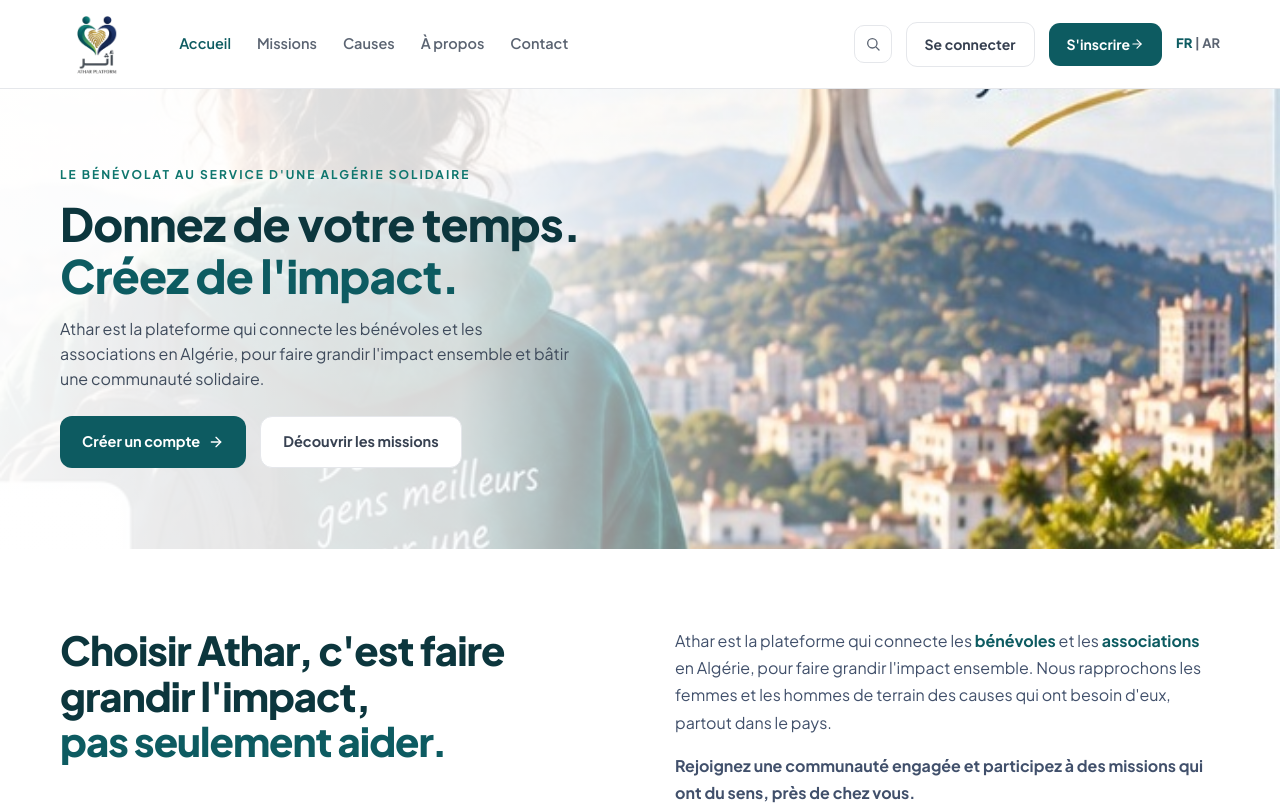
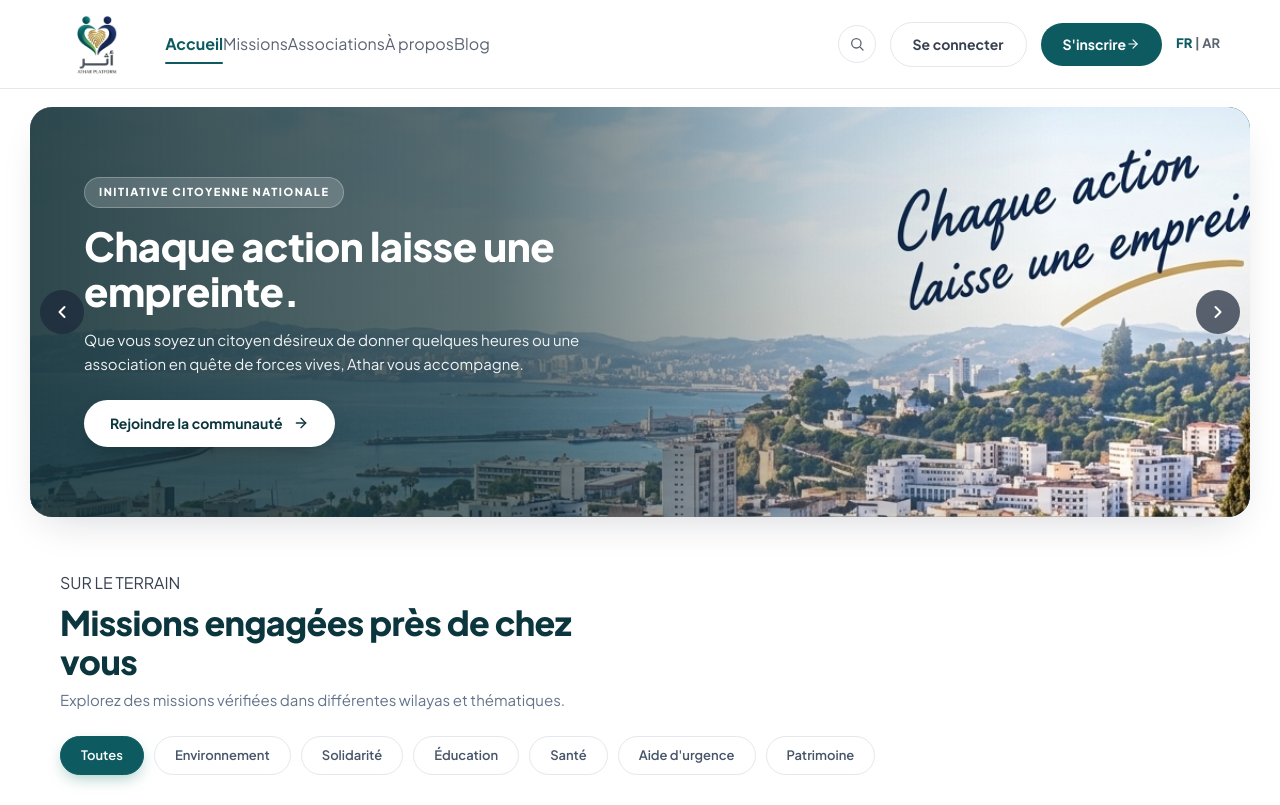
Before and after one commit to meyladj/athar, a React (Vite) app in the folder Ather_UI/: page / in a window 1280 px wide. Shown: the top 805 px of the page. Built offline with nearby package versions, Linux system fonts and the light colour scheme.

Commit message:
feat: banniere panoramique 'Chaque action laisse une empreinte', slider et explorateur de missions aligne

```diff
--- a/Ather_UI/src/App.jsx
+++ b/Ather_UI/src/App.jsx
@@ -104,6 +104,22 @@
   );
 }
 
+function IconChevronLeft({ className = "w-5 h-5" }) {
+  return (
+    <svg className={className} viewBox="0 0 24 24" fill="none" stroke="currentColor" strokeWidth="2.4" strokeLinecap="round" strokeLinejoin="round">
+      <path d="m15 18-6-6 6-6"/>
+    </svg>
+  );
+}
+
+function IconChevronRight({ className = "w-5 h-5" }) {
+  return (
+    <svg className={className} viewBox="0 0 24 24" fill="none" stroke="currentColor" strokeWidth="2.4" strokeLinecap="round" strokeLinejoin="round">
+      <path d="m9 18 6-6-6-6"/>
+    </svg>
+  );
+}
+
 // Skeleton Placeholder for Mission Card
 function MissionCardSkeleton() {
   return (
@@ -147,6 +163,33 @@
   // Category filter for missions
   const [selectedCategoryFilter, setSelectedCategoryFilter] = useState('Toutes');
 
+  // Hero panoramic slider state
+  const [currentHeroSlide, setCurrentHeroSlide] = useState(0);
+  const heroSlides = [
+    {
+      image: "/assets/algeria-panoramic.jpg",
+      badge: "INITIATIVE CITOYENNE NATIONALE",
+      title: "Chaque action laisse une empreinte.",
+      desc: "Que vous soyez un citoyen désireux de donner quelques heures ou une association en quête de forces vives, Athar vous accompagne.",
+      buttonText: "Rejoindre la communauté",
+      action: () => openSignup('choice')
+    },
+    {
+      image: "/assets/hero-banner-full.jpg",
+      badge: "ENGAGEMENT CITOYEN & SOLIDARITÉ",
+      title: "Ensemble pour une Algérie solidaire.",
+      desc: "Plus de 12 500 bénévoles et 350 associations déjà mobilisés à travers les 58 wilayas pour créer un impact réel.",
+      buttonText: "Découvrir les missions",
+      action: () => {
+        const el = document.getElementById('missions');
+        if (el) el.scrollIntoView({ behavior: 'smooth' });
+      }
+    }
+  ];
+
+  const nextSlide = () => setCurrentHeroSlide((prev) => (prev + 1) % heroSlides.length);
+  const prevSlide = () => setCurrentHeroSlide((prev) => (prev - 1 + heroSlides.length) % heroSlides.length);
+
   // Initial skeleton loading timer
   useEffect(() => {
     const timer = setTimeout(() => setIsMissionsLoading(false), 600);
@@ -166,7 +209,8 @@
     'Solidarité',
     'Éducation',
     'Santé',
-    'Aide d\'urgence'
+    'Aide d\'urgence',
+    'Patrimoine'
   ];
 
   // 6 verified Algerian missions from previous version
@@ -386,9 +430,9 @@
             <div className="menu">
               <a href="#accueil" className="active">Accueil</a>
               <a href="#missions">Missions</a>
-              <a href="#causes">Causes</a>
+              <a href="#causes">Associations</a>
               <a href="#about">À propos</a>
-              <a href="#contact">Contact</a>
+              <a href="#contact">Blog</a>
             </div>
 
             <div className="right">
@@ -420,29 +464,141 @@
         </div>
       </header>
 
-      {/* HERO : photo en fond plein écran, texte par-dessus */}
-      <section className="hero" id="accueil">
+      {/* HERO PANORAMIQUE BANNER (comme la capture d'écran) */}
+      <section className="panoramic-hero-wrapper" id="accueil">
+        <div className="panoramic-hero-slider">
+          {heroSlides.map((slide, idx) => (
+            <div
+              key={idx}
+              className={`panoramic-hero-slide ${idx === currentHeroSlide ? 'active' : ''}`}
+            >
+              <img
+                src={slide.image}
+                alt={slide.title}
+                className="panoramic-hero-img"
+              />
+              <div className="panoramic-hero-overlay"></div>
+              <div className="panoramic-hero-content">
+                <span className="panoramic-hero-badge">
+                  {slide.badge}
+                </span>
+                <h1 className="panoramic-hero-title">
+                  {slide.title}
+                </h1>
+                <p className="panoramic-hero-desc">
+                  {slide.desc}
+                </p>
+                <div>
+                  <button
+                    onClick={slide.action}
+                    className="panoramic-hero-btn"
+                  >
+                    <span>{slide.buttonText}</span>
+                    <IconArrowRight className="w-4 h-4" />
+                  </button>
+                </div>
+              </div>
+            </div>
+          ))}
+
+          {/* Flèches latérales */}
+          <button
+            onClick={prevSlide}
+            className="panoramic-arrow prev"
+            aria-label="Diapositive précédente"
+          >
+            <IconChevronLeft className="w-5 h-5" />
+          </button>
+          <button
+            onClick={nextSlide}
+            className="panoramic-arrow next"
+            aria-label="Diapositive suivante"
+          >
+            <IconChevronRight className="w-5 h-5" />
+          </button>
+        </div>
+      </section>
+
+      {/* MISSIONS EXPLORER SECTION (exactement comme la capture d'écran) */}
+      <section id="missions" className="missions">
         <div className="wrap">
-          <div className="herotext">
-            <div className="eyebrow">Le bénévolat au service d'une Algérie solidaire</div>
-            <h1>
-              <span className="blue">Donnez de votre temps.</span>
-              <br />
-              <span className="green">Créez de l'impact.</span>
-            </h1>
-            <p>
-              Athar est la plateforme qui connecte les bénévoles et les associations en Algérie,
-              pour faire grandir l'impact ensemble et bâtir une communauté solidaire.
-            </p>
-            <div className="cta">
-              <button className="btn btn-green btn-lg flex items-center gap-2" onClick={() => openSignup('choice')}>
-                <span>Créer un compte</span>
-                <IconArrowRight className="w-4 h-4" />
-              </button>
-              <a href="#missions" className="btn btn-ghost btn-lg">
-                Découvrir les missions
-              </a>
+          <div className="missions-head-row">
+            <div className="missions-head-left">
+              <div className="eyebrow">SUR LE TERRAIN</div>
+              <h2>Missions engagées près de chez vous</h2>
+              <p>Explorez des missions vérifiées dans différentes wilayas et thématiques.</p>
             </div>
+
+            {/* Filtres thématiques alignés à droite */}
+            <div className="missions-filter-bar">
+              {categories.map((cat, idx) => (
+                <button
+                  key={idx}
+                  onClick={() => handleCategoryChange(cat)}
+                  className={`filter-btn ${selectedCategoryFilter === cat ? 'active' : ''}`}
+                >
+                  {cat}
+                </button>
+              ))}
+            </div>
+          </div>
+
+          {/* Grille des missions spacieuse avec skeleton loader */}
+          <div className="missions-grid">
+            {isMissionsLoading ? (
+              [1, 2, 3].map((n) => <MissionCardSkeleton key={n} />)
+            ) : filteredMissions.length === 0 ? (
+              <div style={{ gridColumn: '1 / -1', textAlign: 'center', padding: '48px 16px', color: '#64748B' }}>
+                <p style={{ fontSize: '18px', fontWeight: 600 }}>Aucune mission trouvée pour cette catégorie.</p>
+              </div>
+            ) : (
+              filteredMissions.map((m) => (
+                <div key={m.id} className="mission-card">
+                  <div>
+                    <div className="mission-img-wrap">
+                      <img src={m.image_url} alt={m.title} />
+                      <span className="mission-tag">{m.category}</span>
+                    </div>
+
+                    <div className="mission-content">
+                      <div className="mission-asso">
+                        <IconShieldCheck className="w-4 h-4 shrink-0" />
+                        <span>{m.association_name}</span>
+                      </div>
+
+                      <h3 className="mission-title">{m.title}</h3>
+
+                      <p className="mission-desc">{m.description}</p>
+
+                      <div className="mission-details">
+                        <div className="mission-detail-row">
+                          <IconMapPin className="w-4 h-4 text-slate-400 shrink-0" />
+                          <span>{m.location}</span>
+                        </div>
+                        <div className="mission-detail-row">
+                          <IconCalendar className="w-4 h-4 text-slate-400 shrink-0" />
+                          <span>{m.date_str}</span>
+                        </div>
+                        <div className="mission-detail-row spots">
+                          <IconUsers className="w-4 h-4 text-slate-500 shrink-0" />
+                          <span>{m.spots_remaining} places disponibles</span>
+                        </div>
+                      </div>
+                    </div>
+                  </div>
+
+                  <div className="mission-action">
+                    <button
+                      onClick={() => openApply(m.title)}
+                      className="mission-btn"
+                    >
+                      <span>Je participe à cette mission</span>
+                      <IconArrowRight className="w-4 h-4" />
+                    </button>
+                  </div>
+                </div>
+              ))
+            )}
           </div>
         </div>
       </section>
@@ -550,88 +706,6 @@
               <h3>Santé</h3>
               <p>Participez aux campagnes de sensibilisation, aux dons du sang et aux initiatives de soin de proximité.</p>
             </div>
-          </div>
-        </div>
-      </section>
-
-      {/* MISSIONS EXPLORER SECTION (centrée et aérée) */}
-      <section id="missions" className="missions">
-        <div className="wrap">
-          <div className="missions-head">
-            <div className="eyebrow">SUR LE TERRAIN</div>
-            <h2>Missions engagées près de chez vous</h2>
-            <p>Explorez des missions vérifiées dans différentes wilayas et thématiques.</p>
-          </div>
-
-          {/* Filtres thématiques centrés */}
-          <div className="missions-filter-bar">
-            {categories.map((cat, idx) => (
-              <button
-                key={idx}
-                onClick={() => handleCategoryChange(cat)}
-                className={`filter-btn ${selectedCategoryFilter === cat ? 'active' : ''}`}
-              >
-                {cat}
-              </button>
-            ))}
-          </div>
-
-          {/* Grille des missions spacieuse avec skeleton loader */}
-          <div className="missions-grid">
-            {isMissionsLoading ? (
-              [1, 2, 3].map((n) => <MissionCardSkeleton key={n} />)
-            ) : filteredMissions.length === 0 ? (
-              <div style={{ gridColumn: '1 / -1', textAlign: 'center', padding: '48px 16px', color: '#64748B' }}>
-                <p style={{ fontSize: '18px', fontWeight: 600 }}>Aucune mission trouvée pour cette catégorie.</p>
-              </div>
-            ) : (
-              filteredMissions.map((m) => (
-                <div key={m.id} className="mission-card">
-                  <div>
-                    <div className="mission-img-wrap">
-                      <img src={m.image_url} alt={m.title} />
-                      <span className="mission-tag">{m.category}</span>
-                    </div>
-
-                    <div className="mission-content">
-                      <div className="mission-asso">
-                        <IconShieldCheck className="w-4 h-4 shrink-0" />
-                        <span>{m.association_name}</span>
-                      </div>
-
-                      <h3 className="mission-title">{m.title}</h3>
-
-                      <p className="mission-desc">{m.description}</p>
-
-                      <div className="mission-details">
-                        <div className="mission-detail-row">
-                          <IconMapPin className="w-4 h-4 text-slate-400 shrink-0" />
-                          <span>{m.location}</span>
-                        </div>
-                        <div className="mission-detail-row">
-                          <IconCalendar className="w-4 h-4 text-slate-400 shrink-0" />
-                          <span>{m.date_str}</span>
-                        </div>
-                        <div className="mission-detail-row spots">
-                          <IconUsers className="w-4 h-4 text-slate-500 shrink-0" />
-                          <span>{m.spots_remaining} places disponibles</span>
-                        </div>
-                      </div>
-                    </div>
-                  </div>
-
-                  <div className="mission-action">
-                    <button
-                      onClick={() => openApply(m.title)}
-                      className="mission-btn"
-                    >
-                      <span>Je participe à cette mission</span>
-                      <IconArrowRight className="w-4 h-4" />
-                    </button>
-                  </div>
-                </div>
-              ))
-            )}
           </div>
         </div>
       </section>
--- a/Ather_UI/src/style.css
+++ b/Ather_UI/src/style.css
@@ -16,14 +16,16 @@
 .brand .mark{width:42px;height:42px}
 .brand .bt{font-weight:800;color:var(--vert);font-size:15px;line-height:1}
 .brand .bs{font-size:9px;letter-spacing:2px;color:var(--turq);font-weight:600}
-.menu{display:flex;gap:26px;margin-left:14px;font-size:14.5px;font-weight:600}
-.menu a{color:#5b6472;cursor:pointer;transition:color .15s}
+.menu a{position:relative;color:#5b6472;cursor:pointer;transition:color .15s;padding:6px 0}
 .menu a:hover{color:var(--vert)}
-.menu a.active{color:var(--vert)}
+.menu a.active{color:var(--vert);font-weight:700}
+.menu a.active::after{
+  content:'';position:absolute;bottom:-4px;left:0;right:0;height:2.5px;background:var(--vert);border-radius:999px;
+}
 .nav .right{margin-left:auto;display:flex;align-items:center;gap:14px}
-.icon-btn{width:38px;height:38px;border:1px solid var(--gris);border-radius:10px;display:grid;place-items:center;color:#5b6472;cursor:pointer;background:#fff;transition:all .15s}
+.icon-btn{width:38px;height:38px;border:1px solid var(--gris);border-radius:50%;display:grid;place-items:center;color:#5b6472;cursor:pointer;background:#fff;transition:all .15s}
 .icon-btn:hover{color:var(--vert);border-color:var(--vert)}
-.btn{border:0;border-radius:11px;font-family:inherit;font-weight:700;font-size:14px;padding:11px 18px;cursor:pointer;transition:all .15s;display:inline-flex;align-items:center;justify-content:center}
+.btn{border:0;border-radius:999px;font-family:inherit;font-weight:700;font-size:14px;padding:11px 22px;cursor:pointer;transition:all .15s;display:inline-flex;align-items:center;justify-content:center}
 .btn-ghost{background:#fff;border:1.5px solid var(--gris);color:var(--fonce)}
 .btn-ghost:hover{border-color:var(--vert);color:var(--vert)}
 .btn-green{background:var(--vert);color:#fff}
@@ -31,31 +33,142 @@
 .lang{font-size:13px;font-weight:700;color:#5b6472;cursor:pointer}
 .lang b{color:var(--vert)}
 
-/* ===== HERO (bannière panoramique compacte et nette) ===== */
-.hero{
+/* ===== HERO PANORAMIQUE (comme la capture d'écran) ===== */
+.panoramic-hero-wrapper{
   position:relative;
-  min-height:460px;
-  display:flex;align-items:center;
-  background:linear-gradient(120deg,#cfe6ee 0%,#aacdb9 60%,#7fbf9f 100%);
+  width:100%;
+  max-width:1380px;
+  margin:18px auto 0;
+  padding:0 30px;
+}
+.panoramic-hero-slider{
+  position:relative;
+  width:100%;
+  min-height:380px;
+  height:410px;
+  border-radius:22px;
   overflow:hidden;
+  box-shadow:0 16px 40px -15px rgba(15,23,42,.18);
+  background:#0c2a30;
 }
-.hero::after{
-  content:'';position:absolute;inset:0;
-  background:url('/hero.jpg') center right/cover no-repeat;
+.panoramic-hero-slide{
+  position:absolute;
+  inset:0;
+  width:100%;
+  height:100%;
+  opacity:0;
+  pointer-events:none;
+  transition:opacity .5s ease;
 }
-.hero::before{
-  content:'';position:absolute;inset:0;z-index:1;
-  background:linear-gradient(90deg, rgba(255,255,255,.95) 0%, rgba(255,255,255,.84) 36%, rgba(255,255,255,.3) 60%, rgba(255,255,255,0) 80%);
+.panoramic-hero-slide.active{
+  opacity:1;
+  pointer-events:auto;
 }
-.hero .wrap{position:relative;z-index:2;width:100%}
-.herotext{max-width:620px;padding:44px 0 48px}
-.eyebrow{color:var(--turq);font-weight:700;font-size:12px;letter-spacing:2px;text-transform:uppercase;margin-bottom:14px}
-.hero h1{font-size:46px;line-height:1.12;font-weight:800;letter-spacing:-0.8px}
-.hero h1 .blue{color:var(--bleu)}
-.hero h1 .green{color:var(--vert)}
-.hero p{margin:16px 0 24px;font-size:16px;line-height:1.55;color:#3f4b5c;max-width:520px}
-.cta{display:flex;gap:14px;flex-wrap:wrap}
-.btn-lg{padding:14px 22px;font-size:14.5px;border-radius:12px}
+.panoramic-hero-img{
+  position:absolute;
+  inset:0;
+  width:100%;
+  height:100%;
+  object-fit:cover;
+  object-position:center 36%;
+  image-rendering:-webkit-optimize-contrast;
+}
+.panoramic-hero-overlay{
+  position:absolute;
+  inset:0;
+  background:linear-gradient(90deg, rgba(12,42,48,.86) 0%, rgba(12,42,48,.66) 38%, rgba(12,42,48,.18) 64%, rgba(12,42,48,0) 84%);
+  z-index:1;
+}
+.panoramic-hero-content{
+  position:relative;
+  z-index:2;
+  height:100%;
+  display:flex;
+  flex-direction:column;
+  justify-content:center;
+  padding:0 54px;
+  max-width:650px;
+  color:#fff;
+}
+.panoramic-hero-badge{
+  display:inline-flex;
+  align-items:center;
+  width:fit-content;
+  background:rgba(255,255,255,.18);
+  backdrop-filter:blur(6px);
+  color:#ffffff;
+  font-size:11px;
+  font-weight:800;
+  letter-spacing:1.5px;
+  text-transform:uppercase;
+  padding:6px 14px;
+  border-radius:999px;
+  margin-bottom:16px;
+  border:1px solid rgba(255,255,255,.25);
+}
+.panoramic-hero-title{
+  font-size:40px;
+  line-height:1.12;
+  font-weight:800;
+  color:#ffffff;
+  letter-spacing:-.5px;
+  margin-bottom:14px;
+}
+.panoramic-hero-desc{
+  font-size:15px;
+  line-height:1.6;
+  color:rgba(255,255,255,.92);
+  margin-bottom:24px;
+  max-width:530px;
+}
+.panoramic-hero-btn{
+  display:inline-flex;
+  align-items:center;
+  gap:10px;
+  background:#ffffff;
+  color:var(--bleu);
+  font-family:inherit;
+  font-weight:700;
+  font-size:14px;
+  padding:13px 26px;
+  border-radius:999px;
+  border:none;
+  cursor:pointer;
+  box-shadow:0 10px 25px -8px rgba(0,0,0,.3);
+  transition:all .2s ease;
+  width:fit-content;
+}
+.panoramic-hero-btn:hover{
+  background:#f8fafc;
+  transform:translateY(-2px);
+  box-shadow:0 14px 30px -8px rgba(0,0,0,.4);
+  color:var(--vert);
+}
+
+/* Flèches latérales du slider */
+.panoramic-arrow{
+  position:absolute;
+  top:50%;
+  transform:translateY(-50%);
+  width:44px;
+  height:44px;
+  border-radius:50%;
+  background:rgba(30,41,59,.72);
+  color:#ffffff;
+  display:grid;
+  place-items:center;
+  border:none;
+  cursor:pointer;
+  z-index:10;
+  transition:all .2s ease;
+  backdrop-filter:blur(4px);
+}
+.panoramic-arrow:hover{
+  background:rgba(15,23,42,.92);
+  transform:translateY(-50%) scale(1.08);
+}
+.panoramic-arrow.prev{left:10px}
+.panoramic-arrow.next{right:10px}
 
 /* ===== DÉFINITION + STATISTIQUES (style Wyze) ===== */
 .about{padding:78px 0 66px;background:#fff}
@@ -82,16 +195,17 @@
 .cc h3{font-family:'Lora',Georgia,serif;font-size:22px;font-weight:700;color:var(--bleu);margin-bottom:12px}
 .cc p{font-size:14px;line-height:1.6;color:#5a6472}
 
-/* ===== MISSIONS EXPLORER SECTION ===== */
-.missions{background:#f8fafc;padding:90px 0;border-top:1px solid var(--gris);border-bottom:1px solid var(--gris)}
-.missions-head{text-align:center;max-width:720px;margin:0 auto 36px}
-.missions-head .eyebrow{margin-bottom:10px}
-.missions-head h2{font-family:'Lora',Georgia,serif;font-size:38px;font-weight:700;color:var(--bleu);letter-spacing:-.5px;margin-bottom:12px}
-.missions-head p{font-size:16px;line-height:1.6;color:#5a6472}
+/* ===== MISSIONS EXPLORER SECTION (comme la capture d'écran) ===== */
+.missions{background:#ffffff;padding:54px 0 70px}
+.missions-head-row{display:flex;align-items:flex-end;justify-content:space-between;gap:24px;margin-bottom:34px;flex-wrap:wrap}
+.missions-head-left{max-width:540px}
+.missions-head-left .eyebrow{margin-bottom:8px}
+.missions-head-left h2{font-family:'Plus Jakarta Sans',system-ui,sans-serif;font-size:34px;font-weight:800;color:var(--bleu);letter-spacing:-.6px;margin-bottom:8px;line-height:1.15}
+.missions-head-left p{font-size:15px;line-height:1.5;color:#64748b}
 
-/* Filtres par catégorie centrés */
-.missions-filter-bar{display:flex;align-items:center;justify-content:center;flex-wrap:wrap;gap:12px;margin-bottom:46px}
-.filter-btn{padding:10px 22px;border-radius:999px;font-size:13.5px;font-weight:600;cursor:pointer;transition:all .18s ease;font-family:inherit}
+/* Filtres par catégorie alignés à droite */
+.missions-filter-bar{display:flex;align-items:center;flex-wrap:wrap;gap:10px;margin-bottom:0}
+.filter-btn{padding:9px 20px;border-radius:999px;font-size:13px;font-weight:600;cursor:pointer;transition:all .18s ease;font-family:inherit}
 .filter-btn.active{background:var(--vert);color:#fff;border:1.5px solid var(--vert);box-shadow:0 6px 16px -4px rgba(0,109,91,.4)}
 .filter-btn:not(.active){background:#fff;color:#475569;border:1.5px solid var(--gris)}
 .filter-btn:not(.active):hover{border-color:var(--vert);color:var(--vert);background:#f4faf7}
@@ -104,7 +218,7 @@
 .mission-img-wrap{position:relative;height:210px;width:100%;overflow:hidden;background:#e2e8f0}
 .mission-img-wrap img{width:100%;height:100%;object-fit:cover;transition:transform .5s ease}
 .mission-card:hover .mission-img-wrap img{transform:scale(1.05)}
-.mission-tag{position:absolute;top:14px;left:14px;background:rgba(255,255,255,.94);backdrop-filter:blur(6px);color:var(--vert);font-size:11.5px;font-weight:800;padding:5px 14px;border-radius:999px;box-shadow:0 2px 8px rgba(0,0,0,.1)}
+.mission-tag{position:absolute;top:14px;left:14px;background:#ffffff;color:#1e293b;font-size:12px;font-weight:700;padding:5px 14px;border-radius:999px;box-shadow:0 4px 12px rgba(0,0,0,.12)}
 
 .mission-content{padding:24px 24px 20px;display:flex;flex-direction:column;flex:1}
 .mission-asso{display:flex;align-items:center;gap:6px;font-size:12.5px;font-weight:700;color:var(--vert);margin-bottom:10px}
```
